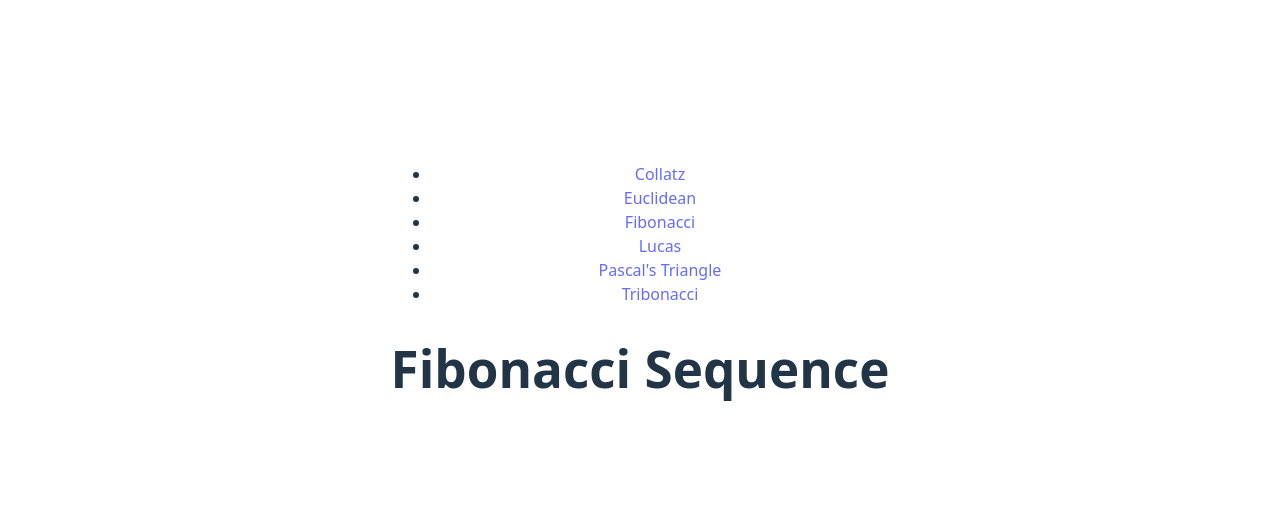
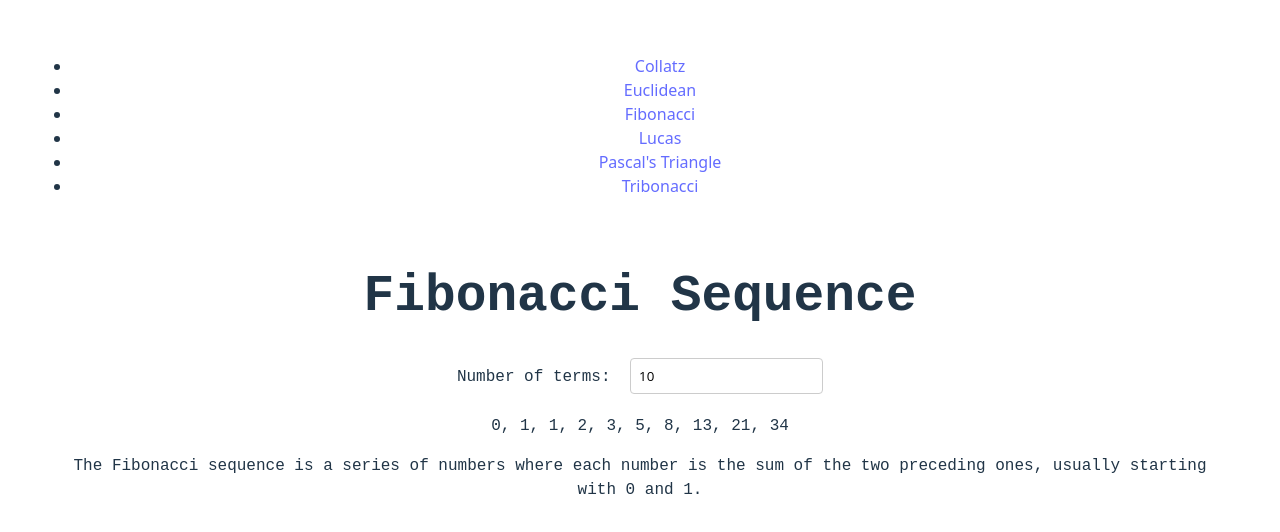
Before and after one commit to adiluexe/automatapedia, a React (Vite) app in the folder automatapedia/: page /fibonacci in a window 1280 px wide. Shown: the part 112-644 px from the top of the page. Built offline with nearby package versions, Linux system fonts and the light colour scheme.

Commit message:
feat(fibonacci): implement Fibonacci sequence generation and input handling
Added functionality to generate the Fibonacci sequence based on user-defined
terms. Included input handling for dynamic updates and a description of the
Fibonacci sequence for better user understanding.

```diff
--- a/automatapedia/src/pages/FibonacciPage.tsx
+++ b/automatapedia/src/pages/FibonacciPage.tsx
@@ -1,10 +1,55 @@
-import React from "react";
+import React, { useState } from "react";
+import { generateFibonacciSequence } from "../sequences/fibonacci";
+import "../App.css";
 
 const FibonacciPage: React.FC = () => {
+  const [terms, setTerms] = useState<number>(10);
+  // Optional: Allow user to set starting values
+  // const [startVal1, setStartVal1] = useState<number>(0);
+  // const [startVal2, setStartVal2] = useState<number>(1);
+  const [sequence, setSequence] = useState<number[]>(
+    generateFibonacciSequence(10)
+  );
+
+  const handleInputChange = (event: React.ChangeEvent<HTMLInputElement>) => {
+    const numTerms = parseInt(event.target.value, 10);
+    if (!isNaN(numTerms) && numTerms > 0) {
+      setTerms(numTerms);
+      setSequence(generateFibonacciSequence(numTerms)); // Pass startVal1, startVal2 if implementing custom start
+    } else if (event.target.value === "") {
+      setTerms(0);
+      setSequence([]);
+    }
+  };
+
   return (
-    <div>
+    <div className="container">
       <h1>Fibonacci Sequence</h1>
-      {/* TODO: Implement Fibonacci sequence generator and visualization */}
+      <div className="input-container">
+        <label htmlFor="terms">Number of terms: </label>
+        <input
+          type="number"
+          id="terms"
+          value={terms === 0 ? "" : terms}
+          onChange={handleInputChange}
+          min="1"
+        />
+      </div>
+      {/* Optional inputs for starting values can be added here */}
+      <div className="sequence-container">
+        {sequence.map((num, index) => (
+          <span key={index} className="sequence-element">
+            {num}
+            {index < sequence.length - 1 ? ", " : ""}
+          </span>
+        ))}
+      </div>
+      <div className="info-container">
+        <p>
+          The Fibonacci sequence is a series of numbers where each number is the
+          sum of the two preceding ones, usually starting with 0 and 1.
+        </p>
+      </div>
     </div>
   );
 };
```
Also changed, not shown: automatapedia/src/sequences/lucas.ts (+15 -2 lines).
